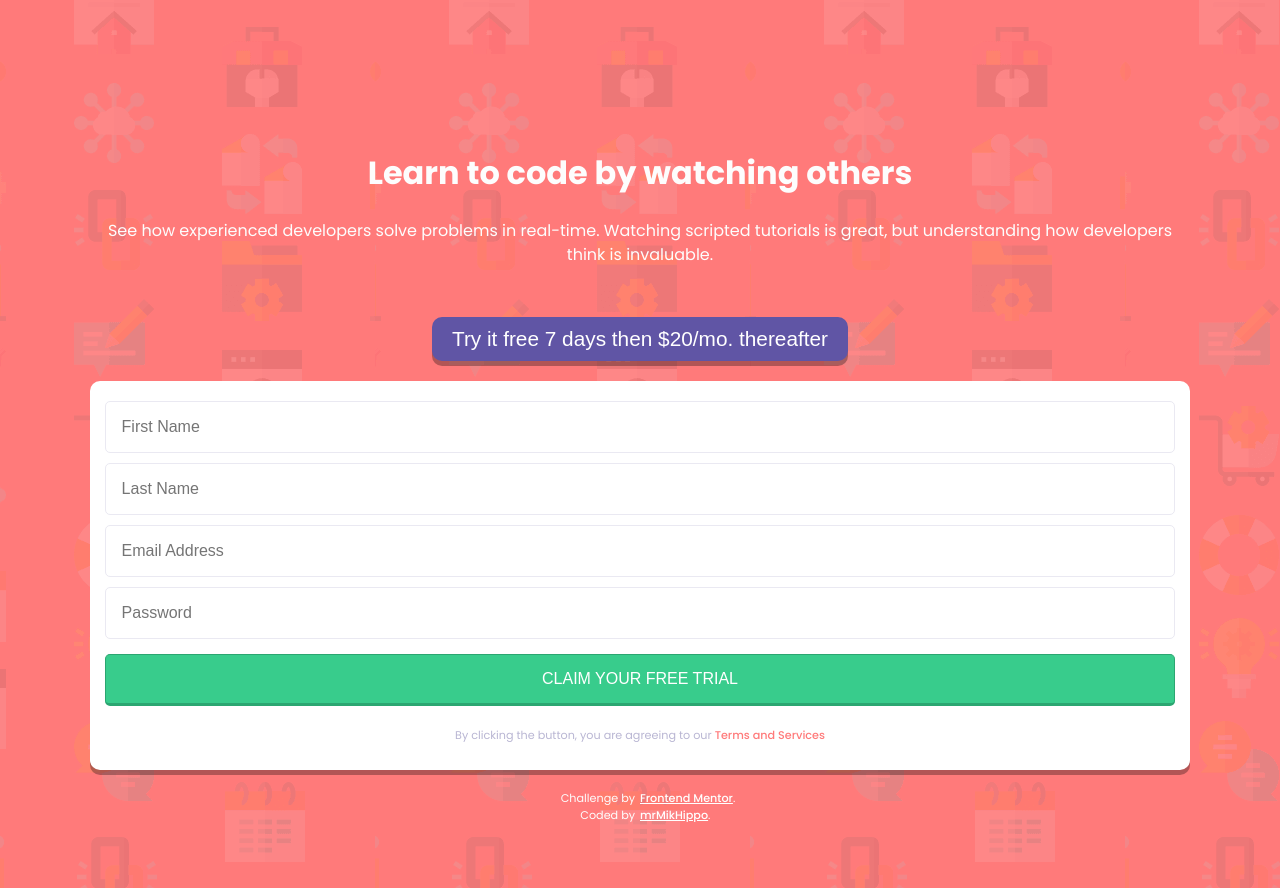
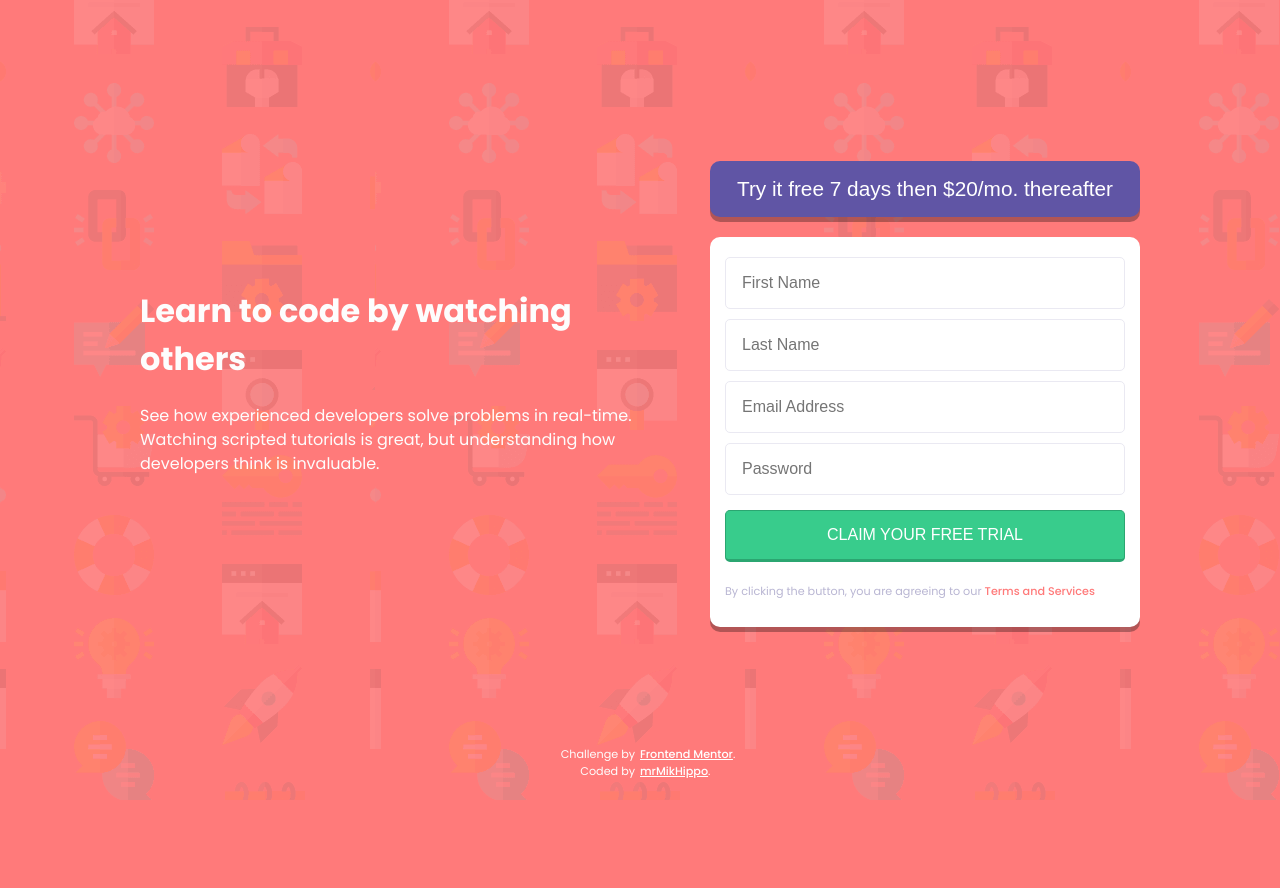
Before and after one commit to mrMikHippo/intro-component-signup-form, a plain HTML site: page index.html in a window 1280 px wide. Shown: the top 888 px of the page. After the commit the page ends 800 px from the top, so only its background shows below. Drawn offline with Linux system fonts and the light colour scheme.

Commit message:
Implemented styles for large screens.

```diff
--- /dev/null
+++ b/css/responsive.css
@@ -0,0 +1,43 @@
+@media screen and (min-width: 500px) {
+  .try-it-btn {
+    padding-top: 1rem;
+    padding-bottom: 1rem;
+  }
+}
+
+@media screen and (min-width: 620px) {
+  .wrapper {
+    max-width: 600px;
+    margin: 0 auto;
+  }
+}
+
+@media screen and (min-width: 1024px) {
+
+  body {
+    height: 100vh;
+    padding-bottom: 20px;
+    text-align: left;
+  }
+  .wrapper {
+    height: 100%;
+    max-width: 1000px;
+    display: flex;
+    flex-wrap: wrap;
+    align-items: center;
+  }
+
+  header {
+    flex: 1 1 50%;
+  }
+
+  .sign-up-section {
+    flex: 1 1 50%;
+    padding-left: 70px;
+  }
+
+  footer {
+    flex-basis: 100%;
+    align-self: flex-end;
+  }
+}
--- a/css/styles.css
+++ b/css/styles.css
@@ -45,6 +45,7 @@ header h1 {
 .try-it-btn {
   font-size: 1.3rem;
   padding: 10px 20px;
+  width: 100%;
   color: #fff;
   border: none;
   border-radius: 10px;
--- a/index.html
+++ b/index.html
@@ -11,6 +11,7 @@
 
   <link href="https://fonts.googleapis.com/css?family=Poppins:400,500,600,700&display=swap" rel="stylesheet">
   <link rel="stylesheet" href="css/styles.css">
+  <link rel="stylesheet" href="css/responsive.css">
 </head>
 
 <body>
@@ -36,7 +37,6 @@
       </form>
     </section>
 
-</div>
     <footer>
       <p>
         <span>Challenge by</span> <span><a href="https://www.frontendmentor.io?ref=challenge" target="_blank">Frontend Mentor</a>.</span>
@@ -46,6 +46,9 @@
       </p>
     </footer>
 
+  </div>
+
+
 </body>
 
 </html>
```
Lines whose indentation alone changed are shown as unchanged.
